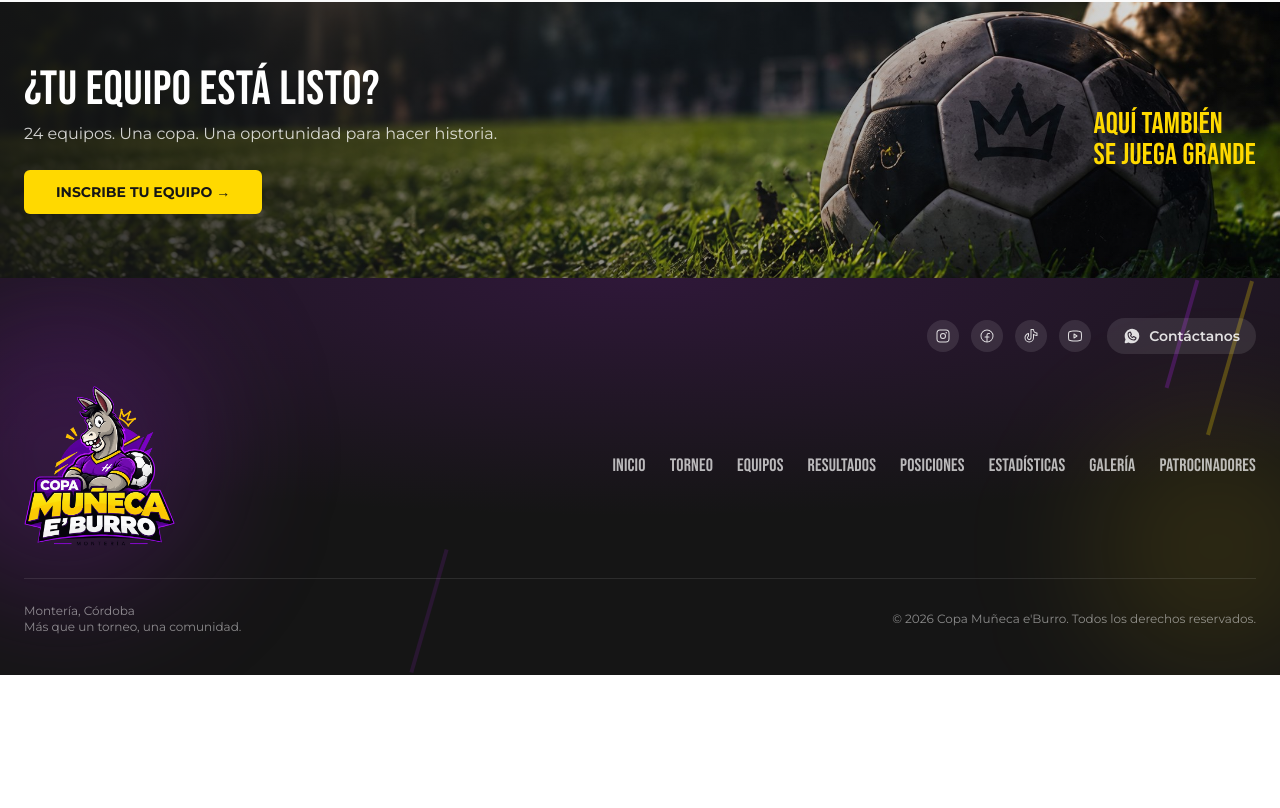
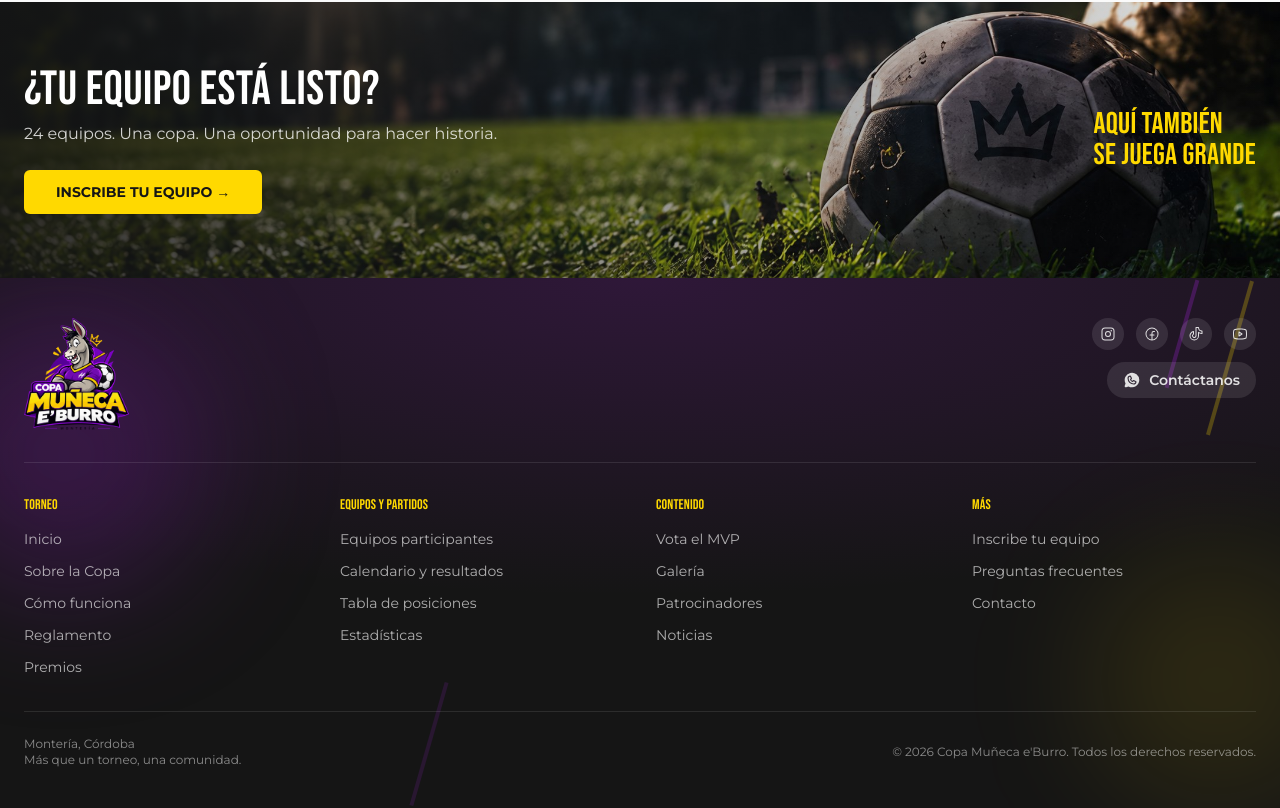
Before and after one commit to copamunecaburromonteria/AppTorneo, a Next.js app: page / in a window 1280 px wide. Shown: the part 4869-5677 px from the top of the page. Before the commit the page ends 5544 px from the top, so only its background shows below. Built offline with nearby package versions, Linux system fonts and the light colour scheme; no server answers; the database is empty.

Commit message:
Rediseña el footer como menú de sitio por columnas

```diff
--- a/src/components/site-footer.tsx
+++ b/src/components/site-footer.tsx
@@ -1,4 +1,5 @@
 import Image from "next/image";
+import Link from "next/link";
 import {
   InstagramLogo,
   FacebookLogo,
@@ -7,23 +8,59 @@ import {
   WhatsappLogo,
 } from "@phosphor-icons/react/dist/ssr";
 
-// TODO: reemplazar por los handles/URLs reales de cada red social.
 const SOCIAL_LINKS = [
-  { href: "#", label: "Instagram", Icon: InstagramLogo },
-  { href: "#", label: "Facebook", Icon: FacebookLogo },
-  { href: "#", label: "TikTok", Icon: TiktokLogo },
-  { href: "#", label: "YouTube", Icon: YoutubeLogo },
+  { href: "https://www.instagram.com/copamunecaburromonteria", label: "Instagram", Icon: InstagramLogo },
+  { href: "https://www.facebook.com/copamunecaburromonteria", label: "Facebook", Icon: FacebookLogo },
+  { href: "https://www.tiktok.com/@copamunecaburromonteria", label: "TikTok", Icon: TiktokLogo },
+  { href: "https://www.youtube.com/@copamunecaburromonteria", label: "YouTube", Icon: YoutubeLogo },
 ];
 
-const FOOTER_LINKS = [
-  "Inicio",
-  "Torneo",
-  "Equipos",
-  "Resultados",
-  "Posiciones",
-  "Estadísticas",
-  "Galería",
-  "Patrocinadores",
+// TODO: reemplazar por el número/enlace real de WhatsApp.
+const WHATSAPP_HREF = "#";
+
+type FooterLink = { label: string; href: string };
+type FooterColumn = { title: string; links: FooterLink[] };
+
+// Mismo criterio que el menú del header (src/components/site-header.tsx):
+// los links a páginas/secciones que ya existen apuntan directo; los que
+// todavía no tienen página propia quedan en "#" hasta que se construyan.
+const FOOTER_COLUMNS: FooterColumn[] = [
+  {
+    title: "Torneo",
+    links: [
+      { label: "Inicio", href: "/#inicio" },
+      { label: "Sobre la Copa", href: "/#torneo" },
+      { label: "Cómo funciona", href: "#" },
+      { label: "Reglamento", href: "#" },
+      { label: "Premios", href: "#" },
+    ],
+  },
+  {
+    title: "Equipos y partidos",
+    links: [
+      { label: "Equipos participantes", href: "/equipos" },
+      { label: "Calendario y resultados", href: "/partidos" },
+      { label: "Tabla de posiciones", href: "/posiciones" },
+      { label: "Estadísticas", href: "/estadisticas" },
+    ],
+  },
+  {
+    title: "Contenido",
+    links: [
+      { label: "Vota el MVP", href: "/votar" },
+      { label: "Galería", href: "/#galeria" },
+      { label: "Patrocinadores", href: "/#patrocinadores" },
+      { label: "Noticias", href: "#" },
+    ],
+  },
+  {
+    title: "Más",
+    links: [
+      { label: "Inscribe tu equipo", href: "/inscripcion" },
+      { label: "Preguntas frecuentes", href: "#" },
+      { label: "Contacto", href: "#" },
+    ],
+  },
 ];
 
 export function SiteFooter() {
@@ -40,12 +77,26 @@ export function SiteFooter() {
       </div>
 
       <div className="relative mx-auto max-w-7xl px-4 py-10 sm:px-6">
-        <div className="flex flex-col items-center gap-4 sm:flex-row sm:justify-end">
+        {/* Logo + redes/WhatsApp */}
+        <div className="flex flex-col items-center gap-5 pb-8 sm:flex-row sm:items-start sm:justify-between">
+          <Link href="/#inicio" className="shrink-0">
+            <Image
+              src="/brand/logo-footer.png"
+              alt="Copa Muñeca e'Burro Montería"
+              width={1170}
+              height={1186}
+              className="h-24 w-auto object-contain sm:h-28"
+            />
+          </Link>
+
+          <div className="flex flex-col items-center gap-3 sm:items-end">
             <div className="flex items-center gap-3">
               {SOCIAL_LINKS.map(({ label, href, Icon }) => (
                 <a
                   key={label}
                   href={href}
+                  target="_blank"
+                  rel="noopener noreferrer"
                   aria-label={label}
                   className="flex h-8 w-8 items-center justify-center rounded-full bg-white/10 text-white/85 transition-colors hover:bg-muneca-yellow hover:text-muneca-black"
                 >
@@ -53,32 +104,41 @@ export function SiteFooter() {
                 </a>
               ))}
             </div>
-          {/* TODO: reemplazar por el número/enlace real de WhatsApp. */}
             <a
-            href="#"
+              href={WHATSAPP_HREF}
               className="flex items-center gap-2 rounded-full bg-white/10 px-4 py-2 text-sm font-semibold text-white/85 transition-colors hover:bg-muneca-yellow hover:text-muneca-black"
             >
               <WhatsappLogo size={18} weight="fill" aria-hidden="true" />
               Contáctanos
             </a>
           </div>
+        </div>
 
-        <div className="mt-8 flex flex-col items-center gap-6 border-b border-white/10 pb-8 text-center lg:flex-row lg:justify-between lg:text-left">
-          <Image
-            src="/brand/logo-footer.png"
-            alt="Copa Muñeca e'Burro Montería"
-            width={1170}
-            height={1186}
-            className="h-36 w-auto object-contain sm:h-40"
-          />
-          <nav className="font-display flex flex-wrap items-center justify-center gap-x-6 gap-y-2 text-base uppercase tracking-wide text-white/70 sm:text-lg">
-            {FOOTER_LINKS.map((label) => (
-              <a key={label} href="/#inicio" className="hover:text-muneca-yellow">
-                {label}
+        {/* Menú del sitio, por columnas */}
+        <nav
+          aria-label="Mapa del sitio"
+          className="grid grid-cols-2 gap-x-6 gap-y-8 border-y border-white/10 py-8 sm:grid-cols-4 sm:gap-x-8"
+        >
+          {FOOTER_COLUMNS.map((column) => (
+            <div key={column.title}>
+              <p className="font-display text-sm uppercase tracking-wider text-muneca-yellow">
+                {column.title}
+              </p>
+              <ul className="mt-3 space-y-2">
+                {column.links.map((link) => (
+                  <li key={link.label}>
+                    <a
+                      href={link.href}
+                      className="text-sm text-white/65 transition-colors hover:text-white"
+                    >
+                      {link.label}
                     </a>
+                  </li>
+                ))}
+              </ul>
+            </div>
           ))}
         </nav>
-        </div>
 
         <div className="flex flex-col items-center gap-1 pt-6 text-center text-xs text-white/50 lg:flex-row lg:justify-between lg:text-left">
           <p>
```
Lines whose indentation alone changed are shown as unchanged.
